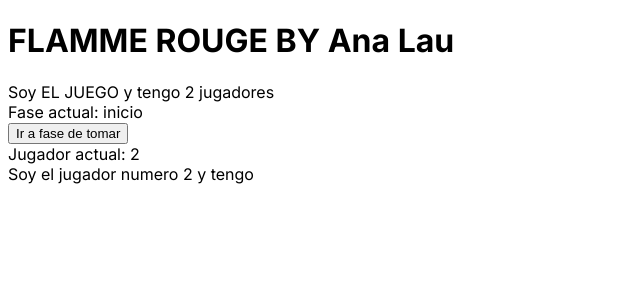
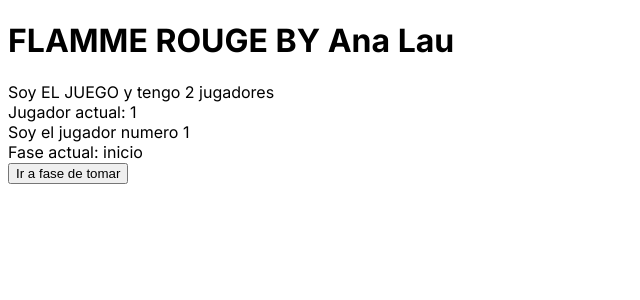
Before and after one commit to Analaumg/flamme-rouge-alm, a Next.js app: page / in a window 1280 px wide. Shown: the top 300 px of the page, without its empty margins (0-640 px from the left). Built offline with nearby package versions, Linux system fonts and the light colour scheme.

Commit message:
Jugador maneja sus fases

```diff
--- a/app/components/juego/juego.tsx
+++ b/app/components/juego/juego.tsx
@@ -14,20 +14,14 @@
 }
 
 export const Juego = ({ numeroJugadores }: JuegoProps) => {
-  const [faseJuego,setFaseJuego] = useState <FaseJuego> (FaseJuego.Inicio);
-  const [jugadorActual] = useState <number> (2);
-  const funcionCambioFase = () =>{
-    setFaseJuego(FaseJuego.Tomar)
+  const [jugadorActual] = useState <number> (1);
 
-   }
 
   return (
     <div>
       <div>Soy EL JUEGO y tengo {numeroJugadores} jugadores</div>
-      <div>Fase actual: {faseJuego}</div>
-      <div><button onClick={funcionCambioFase}>Ir a fase de tomar</button></div>
       <div>Jugador actual: {jugadorActual} </div>
-      <Jugador numeroJugador={jugadorActual} faseJuego={faseJuego}></Jugador>
+      <Jugador numeroJugador={jugadorActual}></Jugador>
 
 
       {/*Array.from(Array(numeroJugadores).keys()).map((jugador) => {
--- a/app/components/jugador/jugador.tsx
+++ b/app/components/jugador/jugador.tsx
@@ -1,26 +1,46 @@
+import { useState } from "react";
 import { FaseJuego } from "../juego/juego";
-import { Mazo,EnumTipoMazo } from "../mazo/mazo";
+import { Mazo, EnumTipoMazo } from "../mazo/mazo";
+import { Mano } from '../mano/mano'
 
 interface JugadorProps {
   numeroJugador: number;
-  faseJuego: FaseJuego;
 }
 
-export const Jugador = ({ numeroJugador,faseJuego }: JugadorProps) => {
+export const Jugador = ({ numeroJugador }: JugadorProps) => {
+  const [faseJuego, setFaseJuego] = useState<FaseJuego>(FaseJuego.Inicio);
+
+  const funcionCambioFase = () => {
+    setFaseJuego(FaseJuego.Tomar)
+
+  }
 
   const estilosContenedorMazos = {
     display: 'flex',
   }
 
+  const tomarCartas = (cartasTomadas: number[]) => {
+    console.log("Tomaste las siguiente cartas: ", cartasTomadas)
+    setFaseJuego(FaseJuego.Seleccionar)
+  }
+
   return (
     <div>
-      <div>Soy el jugador numero {numeroJugador} y tengo </div>
-      {faseJuego===FaseJuego.Tomar &&
-       <div style={estilosContenedorMazos}>
-          <Mazo tipoMazo={EnumTipoMazo.Sprinter}></Mazo>
-          <Mazo tipoMazo={EnumTipoMazo.Rodador}></Mazo>
+      <div>Soy el jugador numero {numeroJugador}  </div>
+      <div>Fase actual: {faseJuego}</div>
+      <div><button onClick={funcionCambioFase}>Ir a fase de tomar</button></div>
+
+      {faseJuego === FaseJuego.Tomar &&
+        <div style={estilosContenedorMazos}>
+          <Mazo tomarCartas={tomarCartas} tipoMazo={EnumTipoMazo.Sprinter} />
+          <Mazo tomarCartas={tomarCartas} tipoMazo={EnumTipoMazo.Rodador}></Mazo>
         </div>
-        }
+      }
+      {faseJuego === FaseJuego.Seleccionar &&
+        <div>
+          <Mano />
+        </div>
+      }
     </div>
   );
 };
--- /dev/null
+++ b/app/components/mano/mano.tsx
@@ -0,0 +1,8 @@
+
+
+
+export const Mano=() =>{
+
+
+    return <>Mano</>
+}
--- a/app/components/mazo/mazo.tsx
+++ b/app/components/mazo/mazo.tsx
@@ -7,9 +7,10 @@
 
 interface MazoProps {
     tipoMazo: EnumTipoMazo;
+    tomarCartas: (cartasTomadas: number[]) => void;
   }
 
-export const Mazo=({tipoMazo}: MazoProps ) =>{
+export const Mazo=({tipoMazo, tomarCartas}: MazoProps ) =>{
 
     const cartasSprinter = [2,2,2,3,3,3,4,4,4,5,5,5,9,9,9];
     const cartasRodador= [3,3,3,4,4,4,5,5,5,6,6,6,7,7,7];
@@ -27,20 +28,18 @@
       width:"89px",
     };
 
+    const procesarTomarCartas = ()=>{
+      const cartasTomadas = cartas.splice(0,3);
+
+      tomarCartas(cartasTomadas);
+    }
+
     return (
-    <div style={estilosMazo}>
+    <div onClick={procesarTomarCartas } style={estilosMazo}>
       <div>{tipoMazo === EnumTipoMazo.Rodador ? "R" : "S"}</div>
     </div>)
 
-    /*return <div>Soy un mazo de tipo {tipoMazo} y estas son mis cartas
-     {cartas.map((carta) => {
-        return (
-          <>
-            <Carta tipoCarta={tipoMazo} valorCarta={carta}></Carta>
-          </>
-        );
-      })}
-    </div>*/
+
 }
 
 
```
